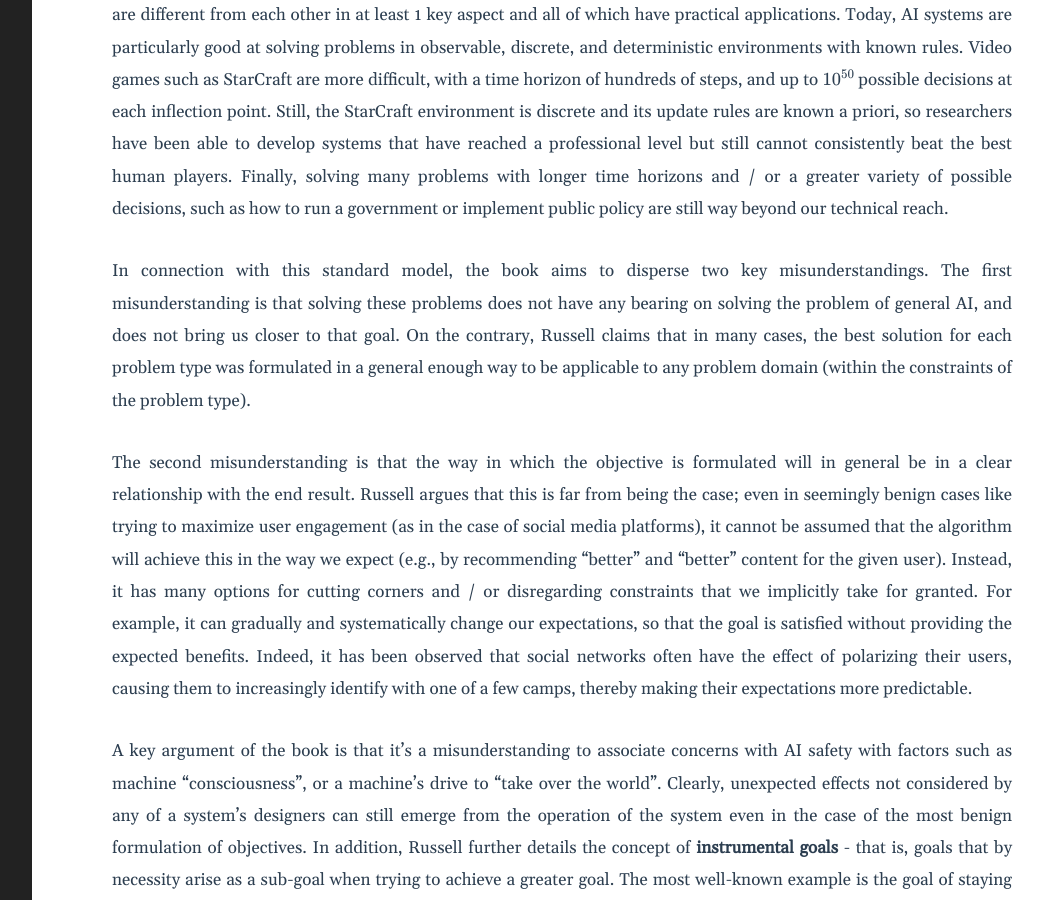
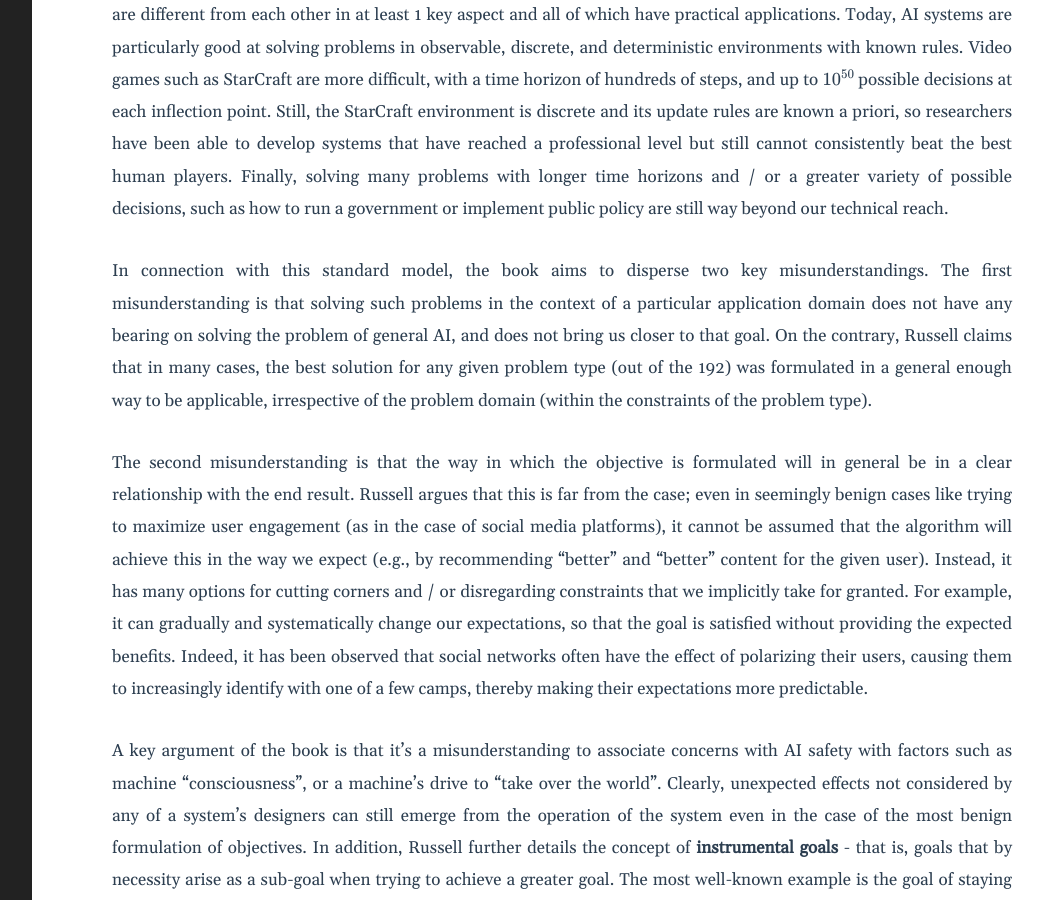
Before and after one commit to csapoadam/adamsfusions, a Jekyll site: the page built from docs/_posts/2022-12-28-humancompatiblesrussell.markdown, in a window 1280 px wide and 900 px high, scrolled down 1856 px. Shown: the whole window, without its empty margins (188-1232 px from the left). Built offline with Jekyll 4.4.1, drawn with Linux system fonts in a browser that asks for light colours; formulas are drawn with MathJax 3.

Commit message:
rephrase

```diff
--- a/docs/_posts/2022-12-28-humancompatiblesrussell.markdown
+++ b/docs/_posts/2022-12-28-humancompatiblesrussell.markdown
@@ -34,9 +34,9 @@ The best way to implement such an agent can vary greatly, depending on the follo
 
 Russell shows that just by multiplying all the possibilities together, we can get 192 different problem types, all of which are different from each other in at least 1 key aspect and all of which have practical applications. Today, AI systems are particularly good at solving problems in observable, discrete, and deterministic environments with known rules. Video games such as StarCraft are more difficult, with a time horizon of hundreds of steps, and up to $$10^{50}$$ possible decisions at each inflection point. Still, the StarCraft environment is discrete and its update rules are known a priori, so researchers have been able to develop systems that have reached a professional level but still cannot consistently beat the best human players. Finally, solving many problems with longer time horizons and / or a greater variety of possible decisions, such as how to run a government or implement public policy are still way beyond our technical reach.
 
-In connection with this standard model, the book aims to disperse two key misunderstandings. The first misunderstanding is that solving these problems does not have any bearing on solving the problem of general AI, and does not bring us closer to that goal. On the contrary, Russell claims that in many cases, the best solution for each problem type was formulated in a general enough way to be applicable to any problem domain (within the constraints of the problem type).
+In connection with this standard model, the book aims to disperse two key misunderstandings. The first misunderstanding is that solving such problems in the context of a particular application domain does not have any bearing on solving the problem of general AI, and does not bring us closer to that goal. On the contrary, Russell claims that in many cases, the best solution for any given problem type (out of the 192) was formulated in a general enough way to be applicable, irrespective of the problem domain (within the constraints of the problem type).
 
-The second misunderstanding is that the way in which the objective is formulated will in general be in a clear relationship with the end result. Russell argues that this is far from being the case; even in seemingly benign cases like trying to maximize user engagement (as in the case of social media platforms), it cannot be assumed that the algorithm will achieve this in the way we expect (e.g., by recommending "better" and "better" content for the given user). Instead, it has many options for cutting corners and / or disregarding constraints that we implicitly take for granted. For example, it can gradually and systematically change our expectations, so that the goal is satisfied without providing the expected benefits. Indeed, it has been observed that social networks often have the effect of polarizing their users, causing them to increasingly identify with one of a few camps, thereby making their expectations more predictable.
+The second misunderstanding is that the way in which the objective is formulated will in general be in a clear relationship with the end result. Russell argues that this is far from the case; even in seemingly benign cases like trying to maximize user engagement (as in the case of social media platforms), it cannot be assumed that the algorithm will achieve this in the way we expect (e.g., by recommending "better" and "better" content for the given user). Instead, it has many options for cutting corners and / or disregarding constraints that we implicitly take for granted. For example, it can gradually and systematically change our expectations, so that the goal is satisfied without providing the expected benefits. Indeed, it has been observed that social networks often have the effect of polarizing their users, causing them to increasingly identify with one of a few camps, thereby making their expectations more predictable.
 
 A key argument of the book is that it's a misunderstanding to associate concerns with AI safety with factors such as machine "consciousness", or a machine's drive to "take over the world". Clearly, unexpected effects not considered by any of a system's designers can still emerge from the operation of the system even in the case of the most benign formulation of objectives. In addition, Russell further details the concept of **instrumental goals** - that is, goals that by necessity arise as a sub-goal when trying to achieve a greater goal. The most well-known example is the goal of staying functionally intact, which is a necessary criterion for achieving any other goal. This is where the concern that superintelligent machines will be unwilling to let us switch them off comes from.
 
```
